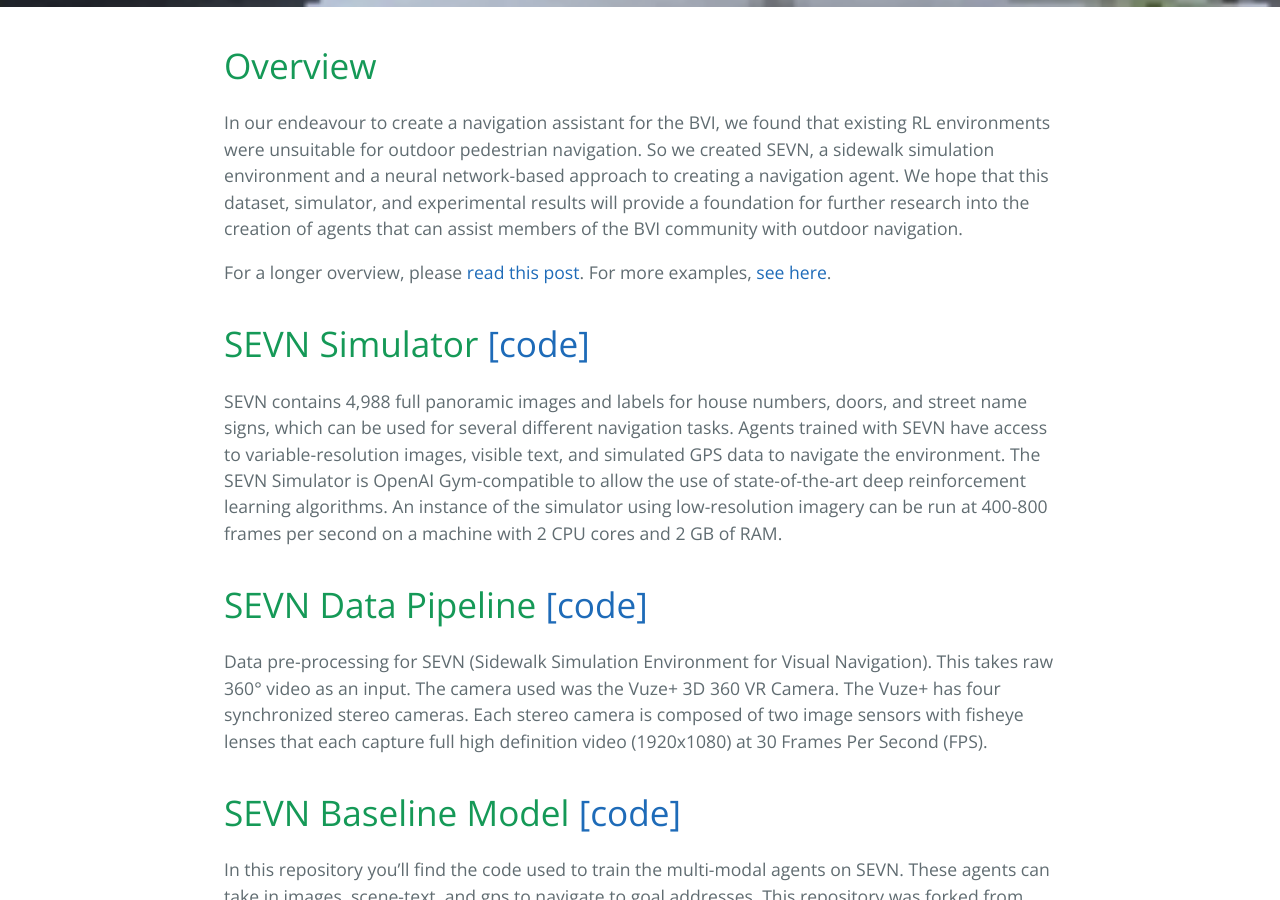
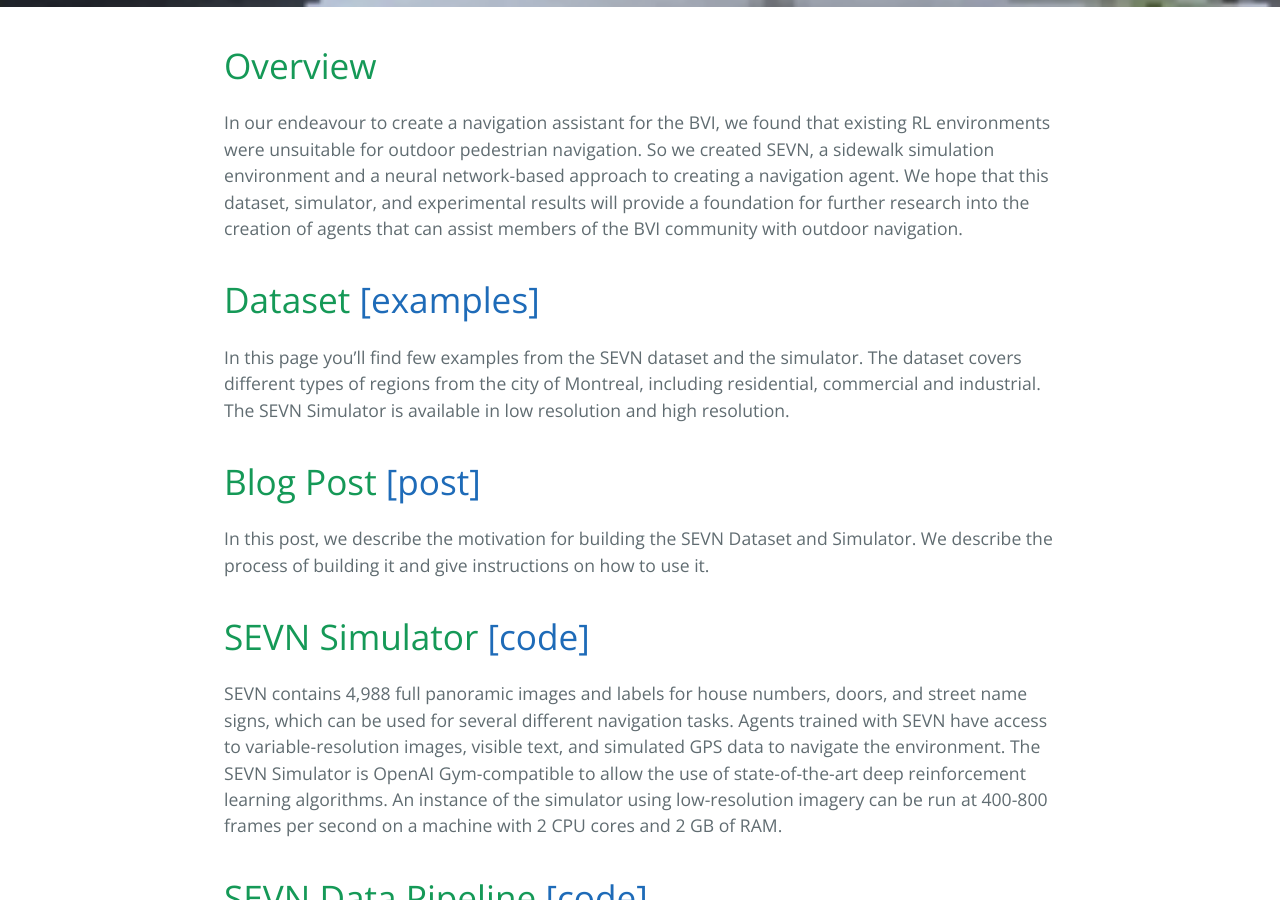
Before and after one commit to mweiss17/SEVN, a Jekyll site: the page built from docs/index.md, in a window 1280 px wide and 900 px high, scrolled down 893 px. Built offline with Jekyll 4.4.1, drawn with Linux system fonts in a browser that asks for light colours; our own code applies the rules of GitHub Pages for plain Markdown files; some of the changed text lies outside the part shown; grey boxes are pictures that could not be loaded.

Commit message:
cropped and centered imgs added examples and post sections

```diff
--- a/docs/index.md
+++ b/docs/index.md
@@ -7,7 +7,14 @@
 So we created SEVN, a sidewalk simulation environment and a neural network-based approach to creating a navigation agent.
 We hope that this dataset, simulator, and experimental results will provide a foundation for further research into the creation of agents that can assist members of the BVI community with outdoor navigation.
 
-For a longer overview, please [read this post](/SEVN/01-article-env-introduction). For more examples, [see here](/SEVN/examples).
+# Dataset [[examples]](/SEVN/examples)
+In this page you'll find few examples from the SEVN dataset and the simulator.
+The dataset covers different types of regions from the city of Montreal, including residential, commercial and industrial.
+The SEVN Simulator is available in low resolution and high resolution.
+
+# Blog Post [[post]](/SEVN/examples)
+In this post, we describe the motivation for building the SEVN Dataset and Simulator.
+We describe the process of building it and give instructions on how to use it.
 
 # SEVN Simulator [[code]](https://github.com/mweiss17/SEVN)
 SEVN contains 4,988 full panoramic images and labels for house numbers, doors, and street name signs, which can be used for several different navigation tasks.
@@ -24,7 +31,6 @@
 # SEVN Baseline Model [[code]](https://github.com/mweiss17/SEVN-model)
 In this repository you'll find the code used to train the multi-modal agents on SEVN.
 These agents can take in images, scene-text, and gps to navigate to goal addresses.
-This repository was forked from [this PPO repository](https://github.com/ikostrikov/pytorch-a2c-ppo-acktr-gail).
 
 # Paper
 If you use this work, please cite us:
```
Also changed, not shown: docs/01-article-env-introduction.md (+1 -1 lines), docs/examples.md (+15 -7 lines), 5 other files.
